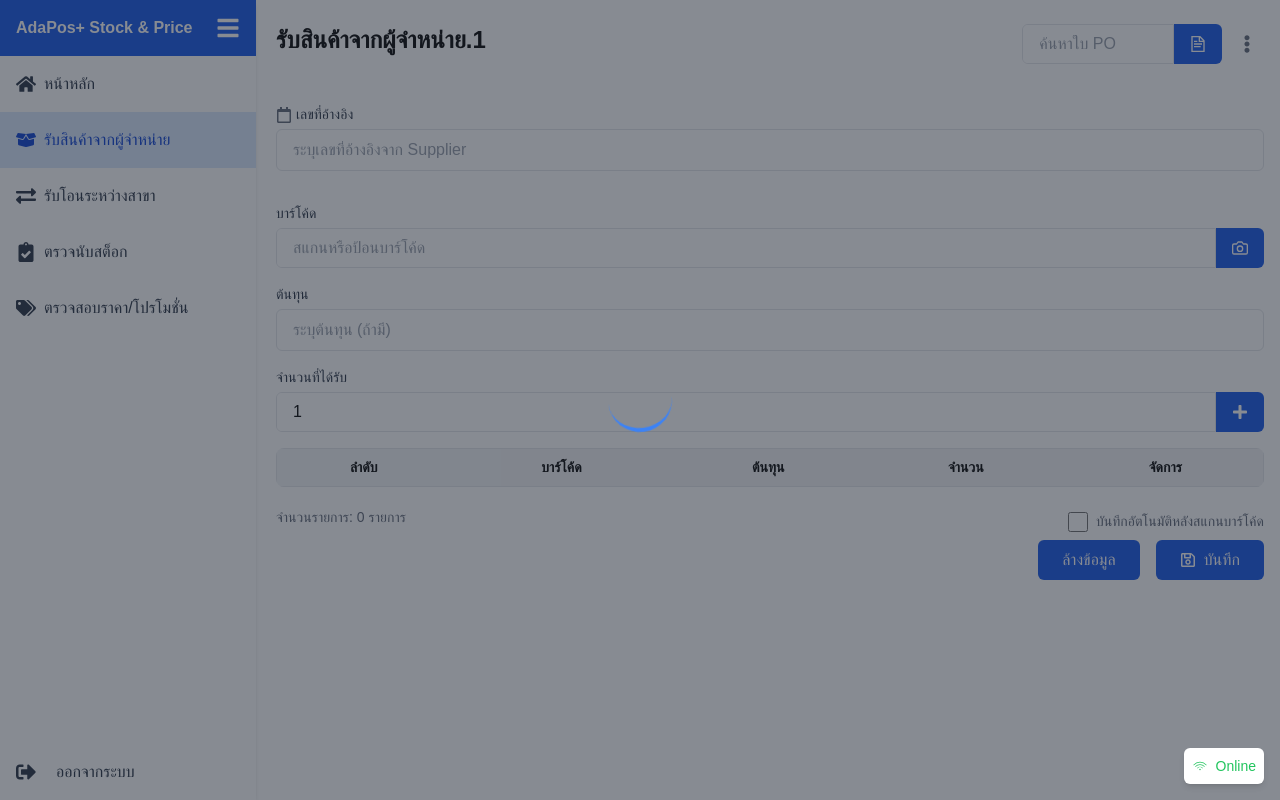
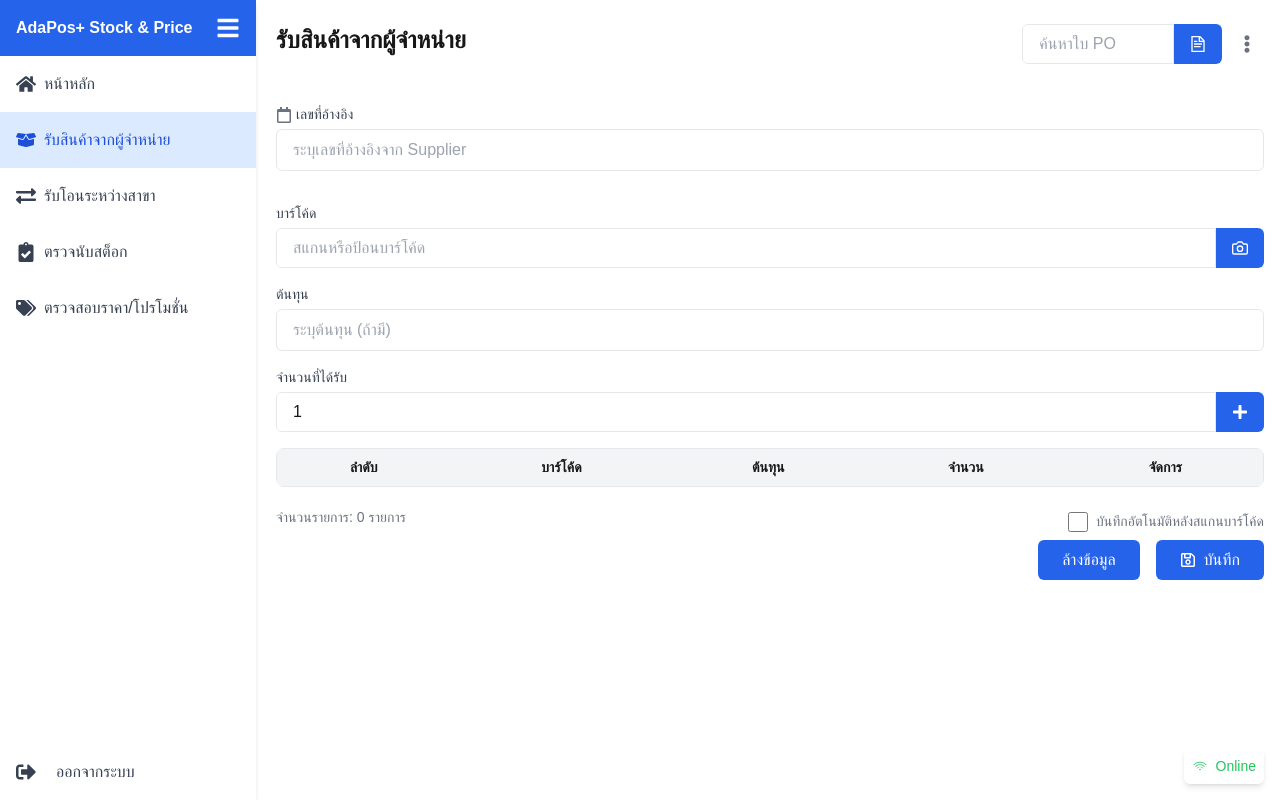
Before and after one commit to AdaDevDroid/AdaPos-Mobile-Stock-Price, a Next.js app: page /receive in a window 1280 px wide. Built offline with nearby package versions, Linux system fonts and the light colour scheme; sample sign-in values are in the browser's storage.

Commit message:
แก้ไขจอกระพริบ (#29)

```diff
--- a/app/login/page.tsx
+++ b/app/login/page.tsx
@@ -16,7 +16,6 @@ export default function Login() {
   const [bLoading, setLoading] = useState(false);
   const isOnline = useNetworkStatus()
   const [oDatabase, setODatabase] = useState<IDBDatabase | null>(null);
-  const EXP_LOGIN = 60;
 
   useEffect(() => {
     const openDB = async () => {
@@ -63,7 +62,8 @@ export default function Login() {
   }, []);
 
   const C_SETxToken = (token: string) => {
-    const tokenExpiry = Date.now() + EXP_LOGIN * 60 * 1000; // Convert minutes to milliseconds
+    const nExpToken = 60;
+    const tokenExpiry = Date.now() + nExpToken * 60 * 1000; // Convert minutes to milliseconds
     localStorage.setItem("session_token", token);
     localStorage.setItem("session_expiry", tokenExpiry.toString());
     console.log("✅ Token Stored with Expiry:", new Date(tokenExpiry).toLocaleString());
--- a/app/main/page.tsx
+++ b/app/main/page.tsx
@@ -6,13 +6,11 @@ import { useEffect, useState } from "react";
 
 export default function MainPage() {
   const [oUserInfo, setUserInfo] = useState<UserInfo | null>(null);
-  const [isLoading, setIsLoading] = useState(false);
   // เช็ค user login
   useAuth();
 
   useEffect(() => {
     const initDB = async () => {
-      setIsLoading(true);
 
       try {
         const database = await C_PRCxOpenIndexedDB();
@@ -25,8 +23,6 @@ export default function MainPage() {
         }
       } catch (error) {
         console.error("❌ เกิดข้อผิดพลาดในการเปิด IndexedDB", error);
-      } finally {
-        setIsLoading(false);
       }
     };
 
@@ -38,12 +34,6 @@ export default function MainPage() {
       <div className="flex p-4 justify-between items-center shadow-sm text-gray-500">
         <span className="text-l ml-auto">ชื่อผู้ใช้งาน : {oUserInfo?.FTUsrName} </span>
       </div>
-      {isLoading && (
-        <div className="fixed top-0 left-0 w-full h-full flex justify-center items-center bg-gray-900 bg-opacity-50">
-          <div className="animate-spin rounded-full h-16 w-16 border-t-4 border-blue-500"></div>
-        </div>
-      )}
-
     </div>
   );
 }
--- a/app/receive/page.tsx
+++ b/app/receive/page.tsx
@@ -54,7 +54,6 @@ export default function Receive() {
   {/* Set init IndexedDB */ }
   useEffect(() => {
     const initDB = async () => {
-      setIsLoading(true);
 
       try {
         const database = await C_PRCxOpenIndexedDB();
@@ -93,7 +92,6 @@ export default function Receive() {
       } catch (error) {
         console.error("❌ เกิดข้อผิดพลาดในการเปิด IndexedDB", error);
       } finally {
-        setIsLoading(false);
       }
     };
 
@@ -114,10 +112,8 @@ export default function Receive() {
   }, [bCheckAutoScan, tCost]);
   useEffect(() => {
     if (oPendingBarcode !== null) {
-      setIsLoading(true);
       C_ADDxProduct(oPendingBarcode, tCost); // ✅ รอจน `cost` เปลี่ยนก่อนค่อยทำงาน
       setPendingBarcode(null);
-      setIsLoading(false);
     }
   }, [tCost]);
 
@@ -543,7 +539,7 @@ export default function Receive() {
       <div className="flex flex-col md:flex-row items-start md:items-center pb-6">
         <div className="flex flex-row w-full py-2">
           {/* หัวข้อ */}
-          <h1 className="text-2xl font-bold md:pb-0">รับสินค้าจากผู้จำหน่าย.1</h1>
+          <h1 className="text-2xl font-bold md:pb-0">รับสินค้าจากผู้จำหน่าย</h1>
           {/* ปุ่ม 3 จุด จอเล็ก */}
           <button
             className="md:hidden ml-2 p-2 rounded-md ml-auto text-gray-500 hover:text-gray-700 text-[18px]"
--- a/app/transfer/page.tsx
+++ b/app/transfer/page.tsx
@@ -47,7 +47,6 @@ export default function ReceiveGoods() {
   {/* เปิด IndexedDB */ }
   useEffect(() => {
     const initDB = async () => {
-      setIsLoading(true);
 
       try {
         const database = await C_PRCxOpenIndexedDB();
@@ -63,8 +62,6 @@ export default function ReceiveGoods() {
         setRefSeq(crypto.randomUUID());
       } catch (error) {
         console.error("❌ เกิดข้อผิดพลาดในการเปิด IndexedDB", error);
-      } finally {
-        setIsLoading(false);
       }
     };
     initDB();
```
Also changed, not shown: public/manifest.json.
